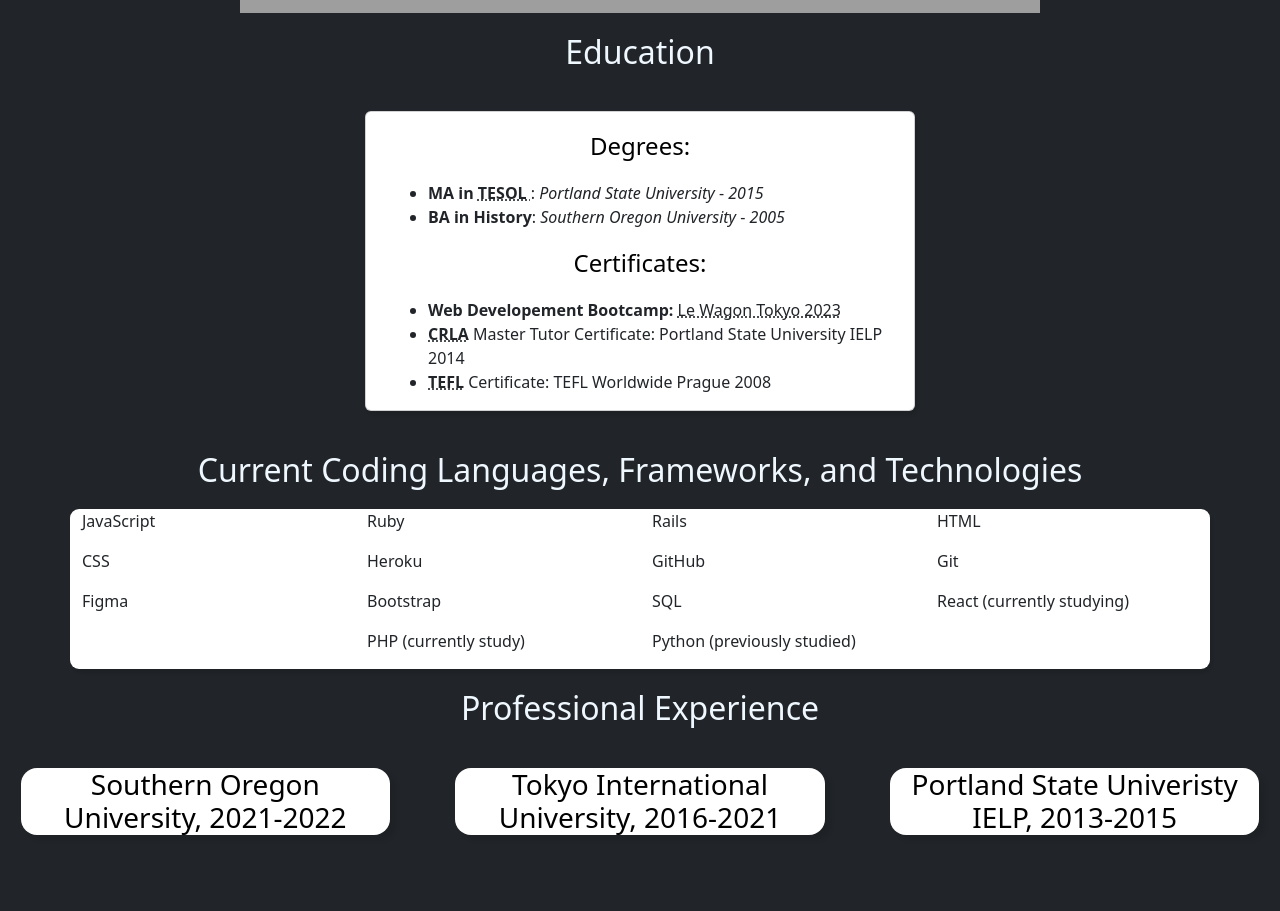
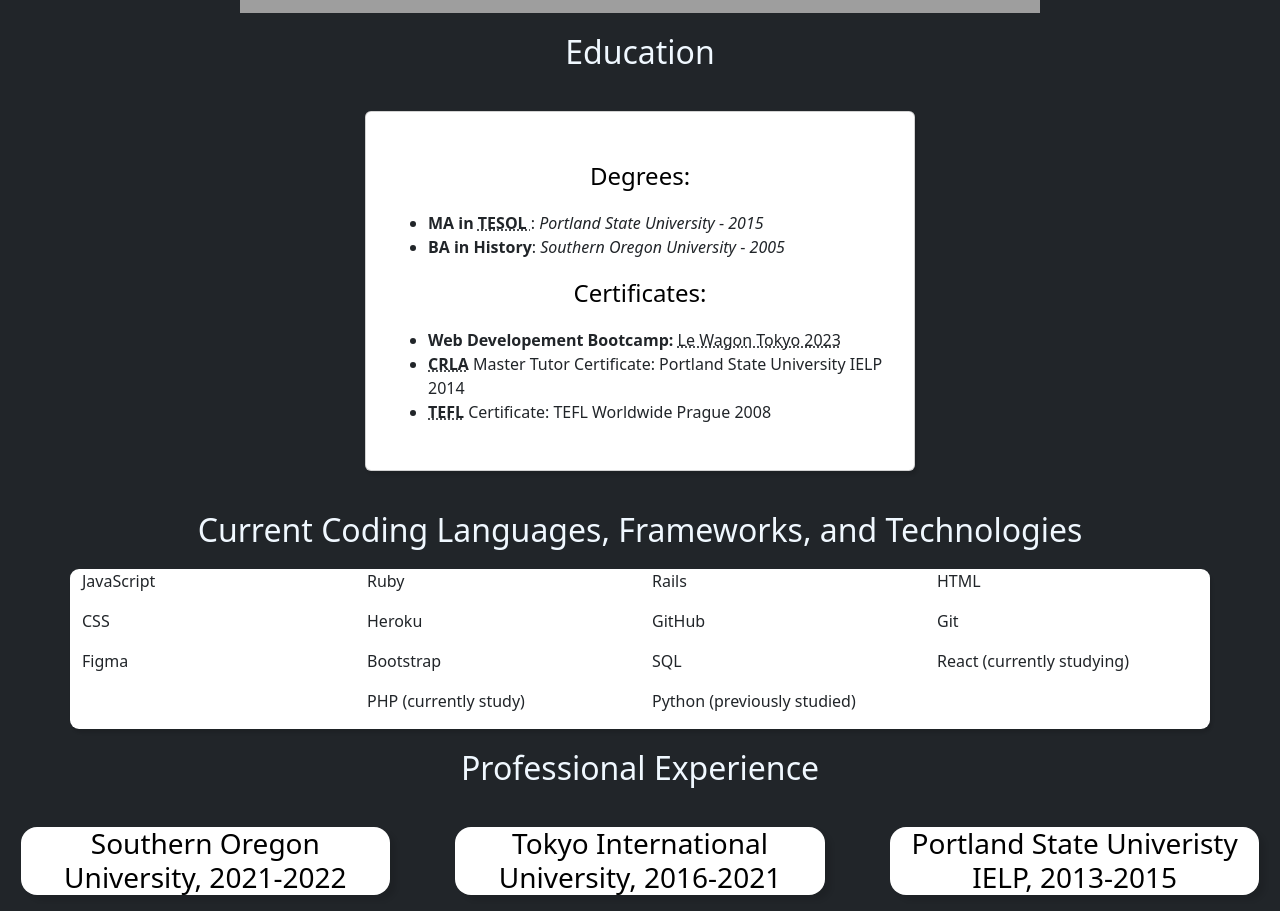
Before and after one commit to DanielBScharf/profile, a plain HTML site: page index.html in a window 1280 px wide. Shown: the part 1305-2216 px from the top of the page. Drawn offline with nearby package versions, Linux system fonts and the light colour scheme; grey boxes are pictures that could not be loaded; a web font is replaced by a local one.

Commit message:
fixed some of the spacing issues

```diff
--- a/components/cards.css
+++ b/components/cards.css
@@ -2,7 +2,6 @@
   align-self: center;
   display: flex;
   max-width: 550px;
-  max-height: 300px;
   padding: 30px;
   margin: 20px;
   border-radius: 9px;
```
